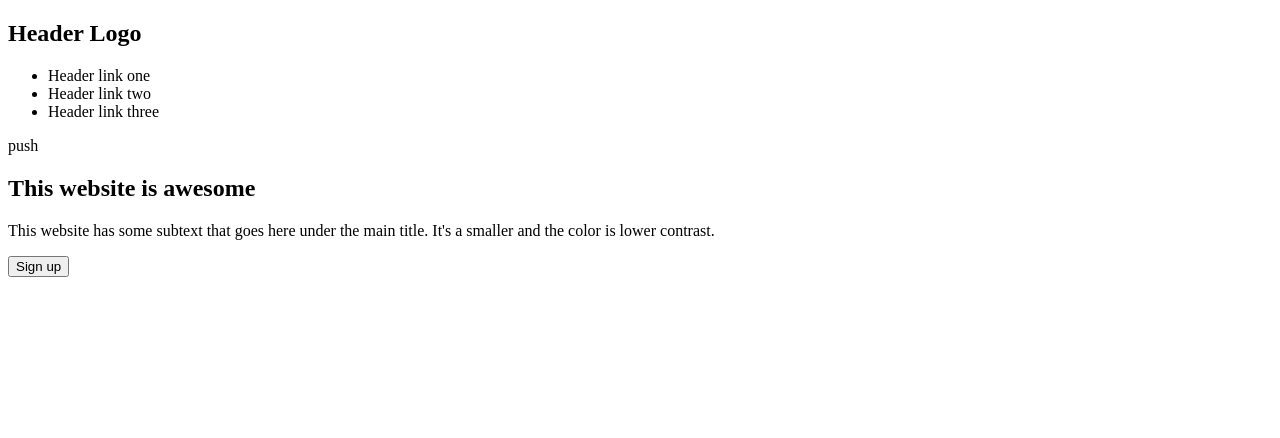
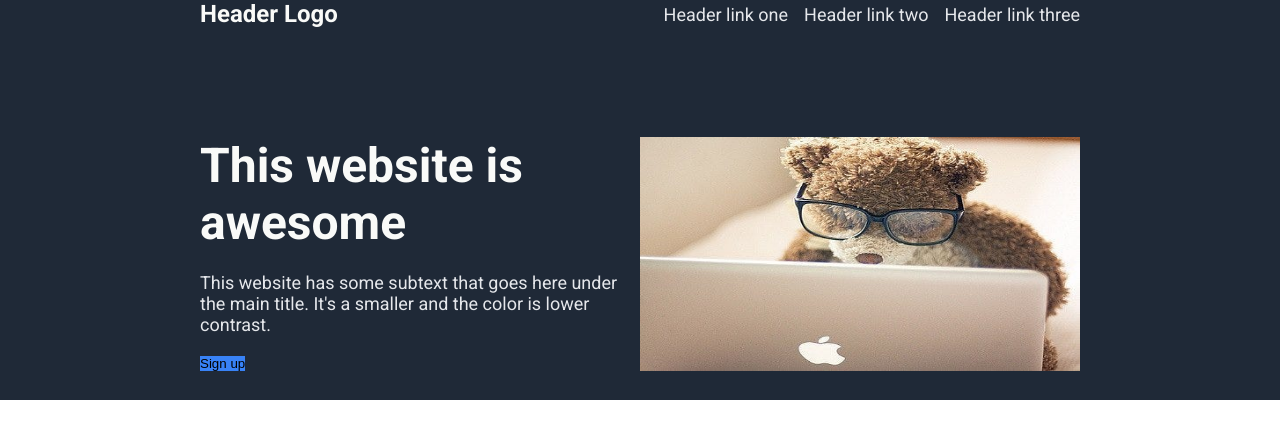
Before and after one commit to davidajimati/minimalistic-landing_page, a plain HTML site: page index.html in a window 1280 px wide. Drawn offline with Linux system fonts and the light colour scheme.

Commit message:
Hero section

```diff
--- a/index.html
+++ b/index.html
@@ -14,21 +14,21 @@
         <header>
             <h2 class="logo">Header Logo</h2>
             <ul>
-                <li>Header link one</li>
-                <li>Header link two</li>
-                <li>Header link three</li>
-            </ul>push
+                <li><a href="#">Header link one</a></li>
+                <li><a href="#">Header link two</a></li>
+                <li><a href="#">Header link three</a></li>
+            </ul>
         </header>
 
         <div class="hero">
             <div class="hero_texts">
-                <h1>This website is awesome</h1>
-                <p>This website has some subtext that goes here under the main title.
+                <p class="intro">This website is awesome</p>
+                <p class="extra">This website has some subtext that goes here under the main title.
                     It's a smaller and the color is lower contrast.
                 </p>
-                <button>Sign up</button>
+                <button id="button1">Sign up</button>
             </div>
-            <div class="pic"></div>
+            <img class="pic" src="images/teddy.jpg">
         </div>
     </section>
 
--- a/style.css
+++ b/style.css
@@ -0,0 +1,97 @@
+@import url('https://fonts.googleapis.com/css2?family=Geologica:wght@300;700&family=Roboto:ital,wght@0,100;0,300;0,400;0,500;0,700;0,900;1,100;1,300;1,400;1,500;1,700;1,900&display=swap');
+
+* {
+    margin: 0;
+    padding: 0;
+}
+body {
+    margin: 0;
+    padding: 0;
+    font-family: 'Geologica', sans-serif;
+    font-family: 'Roboto', sans-serif;
+}
+
+ul {
+    list-style: none;
+    display: flex;
+    align-items: center;
+    gap: 16px;
+}
+
+li {
+    display: inline;
+}
+
+.top,
+.footer {
+    background-color: #1F2937;
+    margin: 0;
+}
+
+.extra,
+a {
+    font-size: 18px;
+    color: #e5e7eb;
+}
+
+.intro {
+    font-size: 48px;
+    font-weight: bolder;
+    color: #F9FAF8;
+}
+
+.logo {
+    font-size: 24px;
+    color: #f9faf8;
+    margin: 0;
+    padding: 0;
+}
+
+a {
+    text-decoration: none;
+}
+
+#button1 {
+    background-color: #3882f6;
+    border: none;
+}
+
+/* -------------------------- */
+.top {
+    height: 400px;
+    display: flex;
+    justify-content: space-between;
+    flex-direction: column;
+    padding-left: 200px;
+    padding-right: 200px;
+}
+
+header {
+    display: flex;
+    align-items: center;
+    justify-content: space-between;
+}
+
+.hero_texts, .pic {
+    flex: 1;
+    height: 80%;
+}
+
+.hero_texts {
+    display: flex;
+    flex-direction: column;
+    align-items: flex-start;
+    justify-content: space-between;
+}
+
+.hero {
+    display: flex;
+    flex-direction: row;
+    align-items: center;
+    justify-content: stretch;
+}
+
+.pic {
+    width: 50%;
+    height: 80%;
+}
```
Also changed, not shown: images/teddy.jpg (added).
